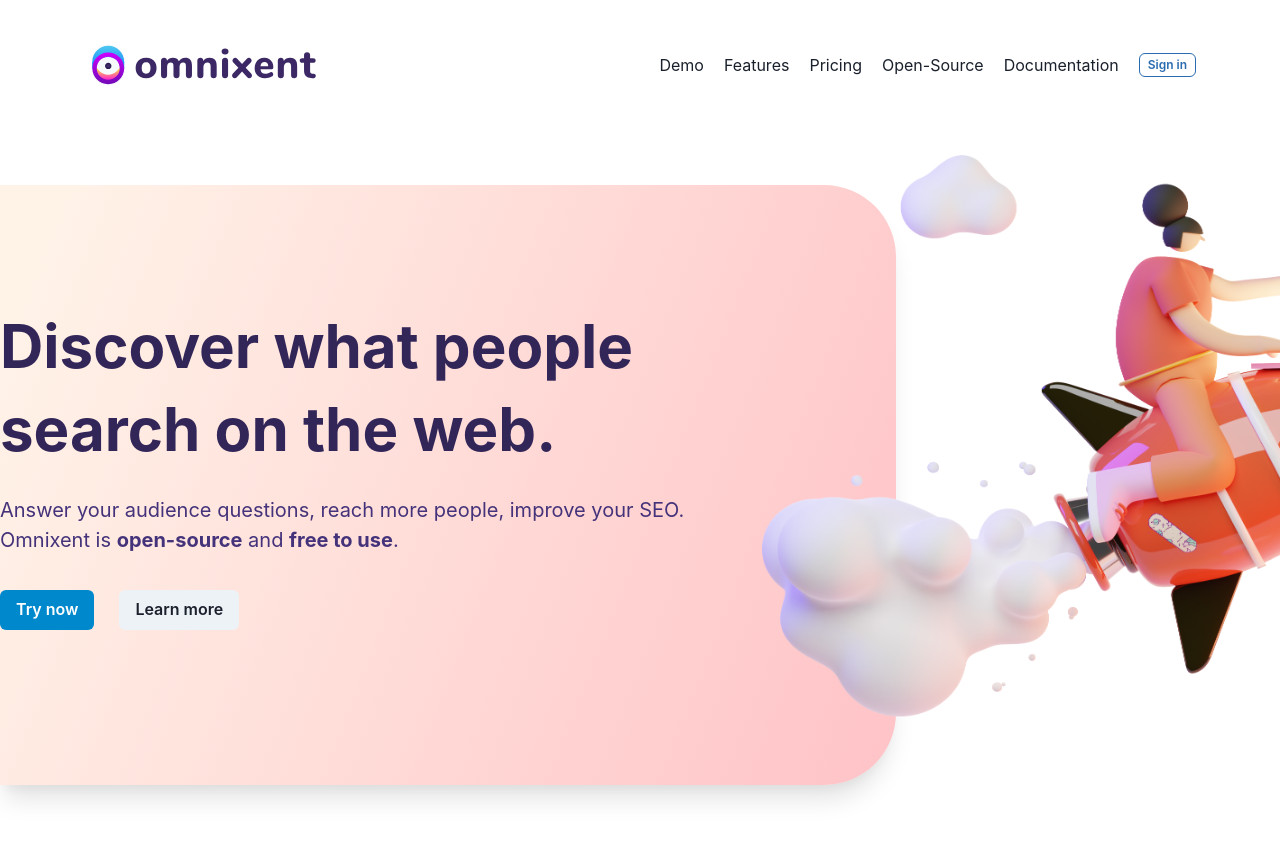
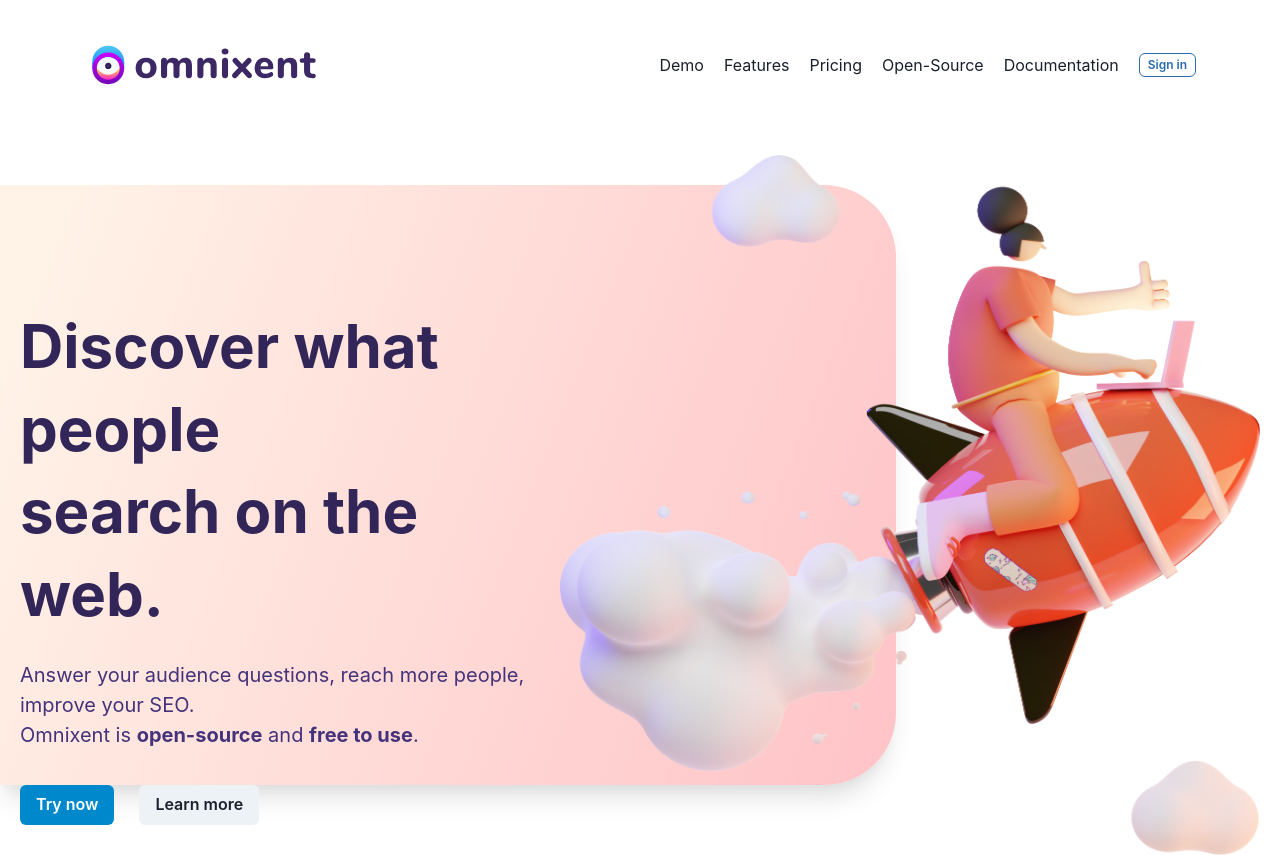
Before and after one commit to omnixent/omnixent-website, a Next.js app: page / in a window 1280 px wide. Shown: the top 855 px of the page. Built offline with nearby package versions, Linux system fonts and the light colour scheme.

Commit message:
feat: add responsive on phones and tablet

```diff
--- a/components/organisms/HomepageHero/index.js
+++ b/components/organisms/HomepageHero/index.js
@@ -10,17 +10,17 @@
         background="linear-gradient(111.52deg, rgba(255, 189, 128, 0.182) 4.65%, rgba(255, 128, 136, 0.4628) 97.16%)"
         borderRadius="0px 72px 72px 0px"
         boxShadow="xl"
-        h={[400, 600]}
-        width={['95vw', '70vw']}
+        h={[380, 600]}
+        width={['95vw', '85vw', '70vw']}
         position="absolute"
         left={0}
         zIndex={-1}
       />
 
-      <Box zIndex={1} w={[480, 768, 992, 1280, 1400]} m="auto" pt={[10, 120]} px={[5, 0]}>
+      <Box zIndex={1} w={[480, 768, '100%', '100%', 1400]} m="auto" pt={[10, 30, 50, 50, 120]} px={[5]}>
         <Flex justifyContent="space-between">
-          <Box w={['85vw', '70vw']}>
-            <Heading color="purple.900" fontSize={["2xl", "6xl"]} lineHeight="short">
+          <Box w={['85vw', '75vw', '70vw']}>
+            <Heading color="purple.900" fontSize={["2xl", "3xl", "5xl", "6xl"]} lineHeight="short">
               Discover what people <br />
               search on the web.
             </Heading>
@@ -35,12 +35,12 @@
               <Button>Learn more</Button>
             </Box>
           </Box>
-          <Box display={['none', 'block']} mt={-150}>
+          <Box w="100%" alignSelf={['center', 'center', 'center', 'flex-end', 'flex-start']} display={['none', 'block']} mt={-150}>
             <Image
               src="/illustrations/rocket.png"
               layout="intrinsic"
-              width="750"
-              height="750"
+              width="700"
+              height="700"
               quality={95}
             />
           </Box>
```
